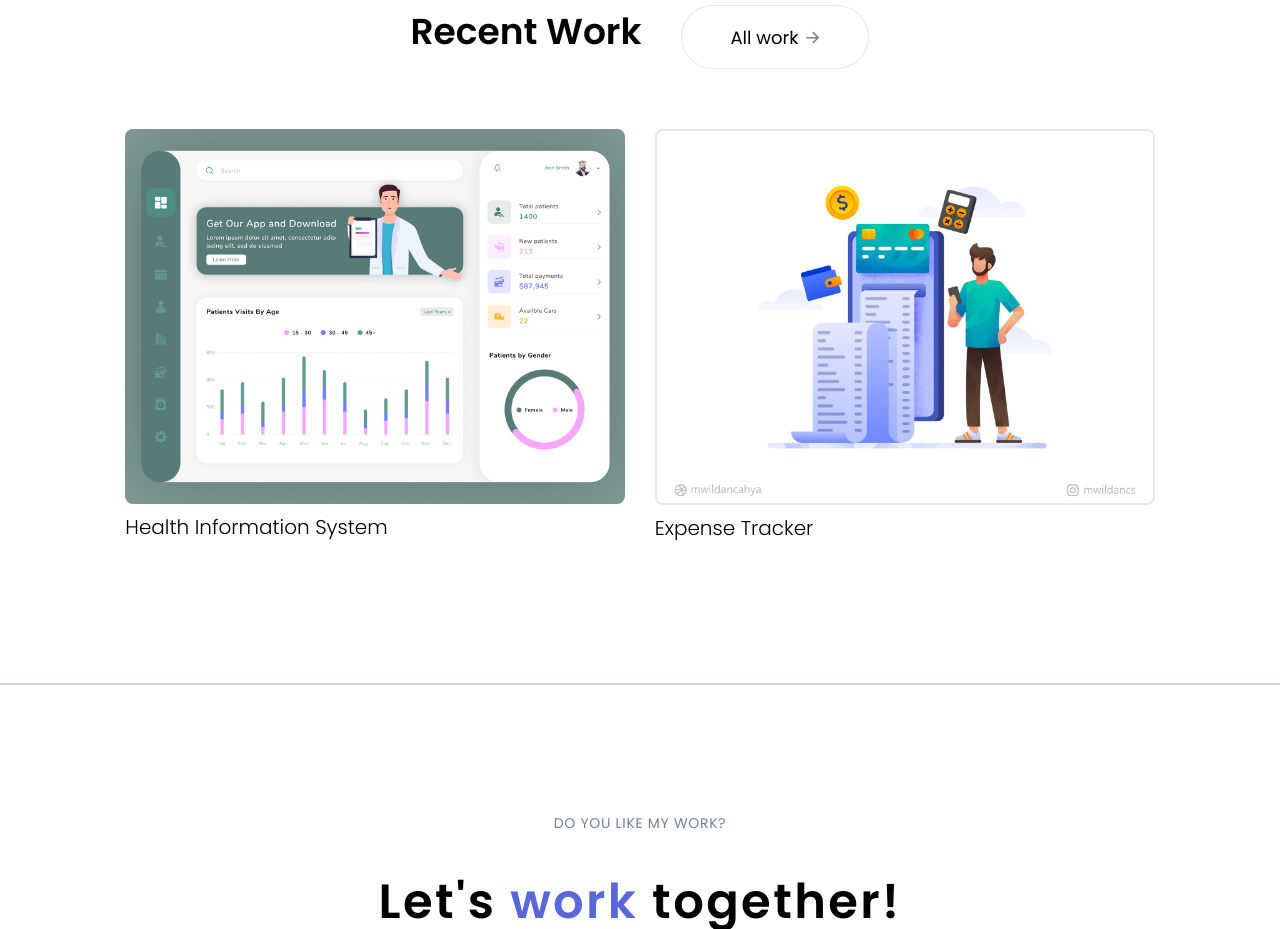
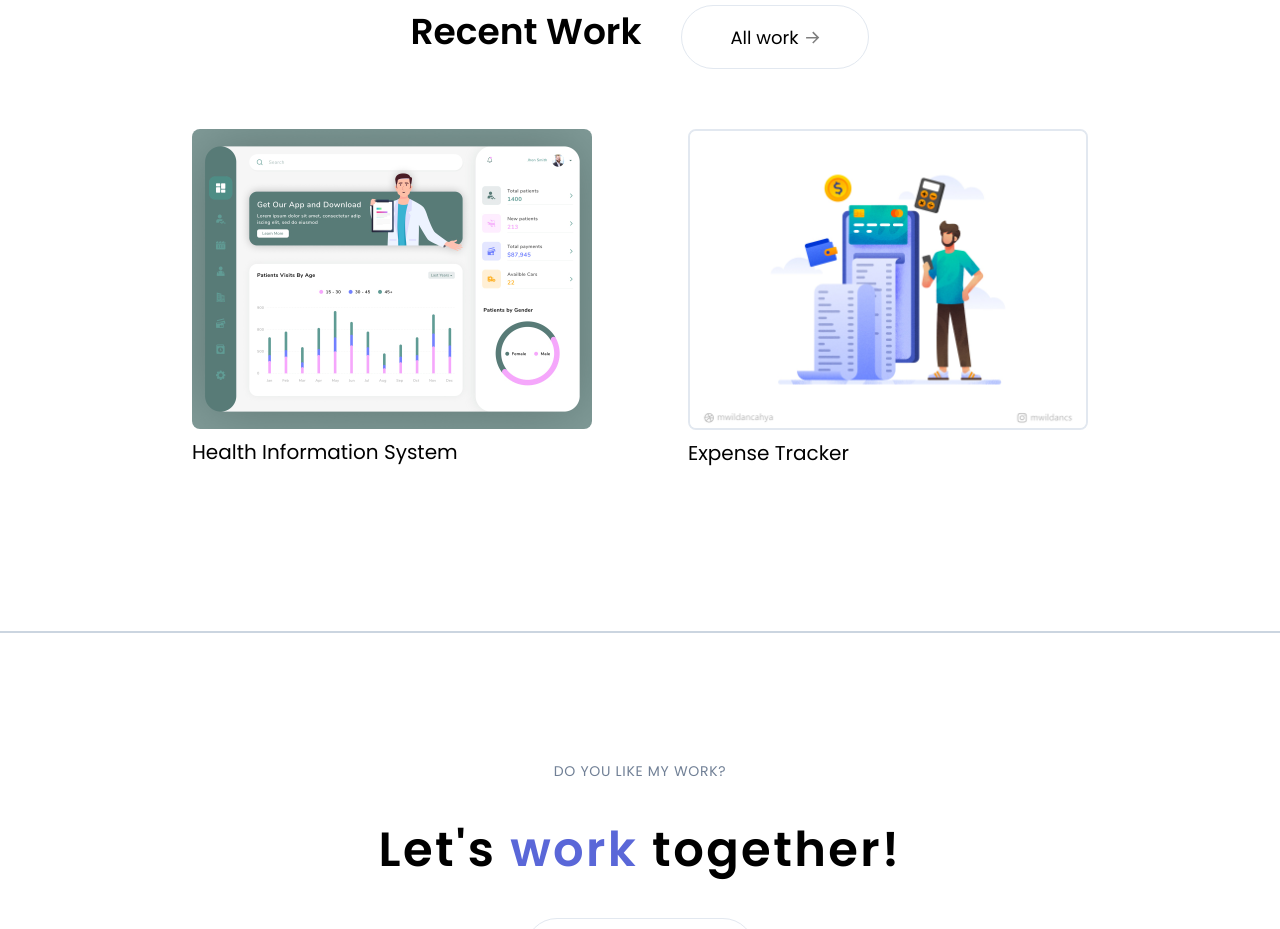
Before and after one commit to Akpughe/porfolio_v2, a Next.js app: page / in a window 1280 px wide. Shown: the part 2540-3469 px from the top of the page. Built offline with nearby package versions, Linux system fonts and the light colour scheme.

Commit message:
card width

```diff
--- a/pages/index.js
+++ b/pages/index.js
@@ -117,7 +117,7 @@ export default function Home({ props }) {
               Recent Work
             </h2>
             <Link href="/work">
-              <button className="flex items-center bg-white border-black text-black text-lg h-16 py-7 px-12 ml-11 border border-gray-300 rounded-full">
+              <button className="flex items-center bg-white text-black text-lg h-16 py-7 px-12 ml-11 border border-gray-300 rounded-full">
                 All work <ArrowBlack />{' '}
               </button>
             </Link>
@@ -128,15 +128,15 @@ export default function Home({ props }) {
             style={{ paddingTop: '60px' }}
           >
             <Link href="/work/hmis">
-              <div className="flex cursor-pointer">
+              <div className="flex cursor-pointer mb-6">
                 <WorkCard
                   image="../images/health.jpeg"
                   job={
-                    <h1 className="text-xl font-light">
+                    <h1 className="text-xl font-normal">
                       Health Information System
                     </h1>
                   }
-                  width="500px"
+                  width="400px"
                 />
               </div>
             </Link>
@@ -146,8 +146,8 @@ export default function Home({ props }) {
               <WorkCard
                 image="../images/tracker.jpeg"
                 border="border-2"
-                job={<h1 className="text-xl font-light">Expense Tracker</h1>}
-                width="500px"
+                job={<h1 className="text-xl font-normal">Expense Tracker</h1>}
+                width="400px"
               />
             </div>
             </Link>
@@ -156,7 +156,7 @@ export default function Home({ props }) {
 
         <section className="flex justify-center border-t-2 border-gray-400 pt-32">
           <div
-            className="text-center m-0 m-auto"
+            className="text-center m-auto"
             style={{ marginBottom: '120px' }}
           >
             <h3 className="text-sm font-normal text-gray-600 tracking-wider mb-8	 ">
```
